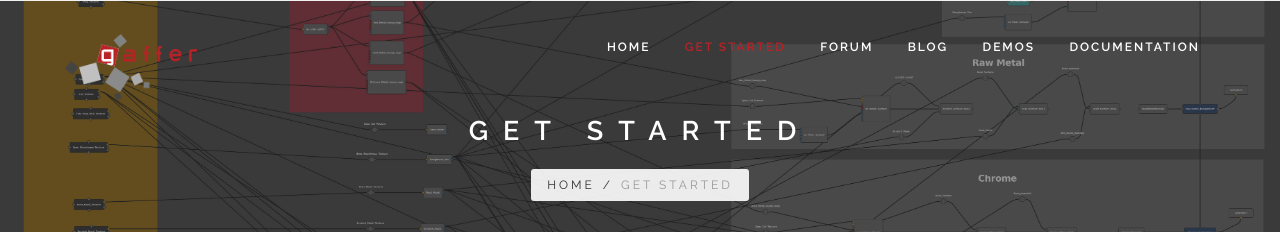
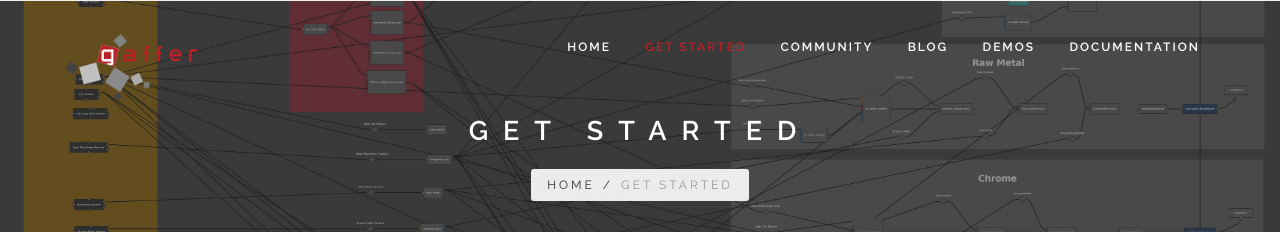
Before and after one commit to GafferHQ/gafferhq.github.io, a Jekyll site: the page built from getStarted.html, in a window 1280 px wide. Shown: the top 232 px of the page. Built offline with Jekyll 4.4.1, drawn with Linux system fonts in a browser that asks for light colours.

Commit message:
header.html : Update link to community.html

```diff
--- a/_includes/header.html
+++ b/_includes/header.html
@@ -53,8 +53,8 @@
                 <li {% if page.url contains '/getStarted' %} class="active" {% endif %}>
                     <a class="menu" href="{{ site.baseurl }}/getStarted/">Get Started</a>
                 </li>
-                <li {% if page.url contains '/forum' %} class="active" {% endif %}>
-                    <a class="menu" href="{{ site.baseurl }}/forum/">Forum</a>
+                <li {% if page.url contains '/community' %} class="active" {% endif %}>
+                    <a class="menu" href="{{ site.baseurl }}/community/">Community</a>
                 </li>
                 <li {% if page.url contains '/blog' %} class="active" {% endif %}>
                     <a class="menu" href="{{ site.baseurl }}/blog/">Blog</a>
```
